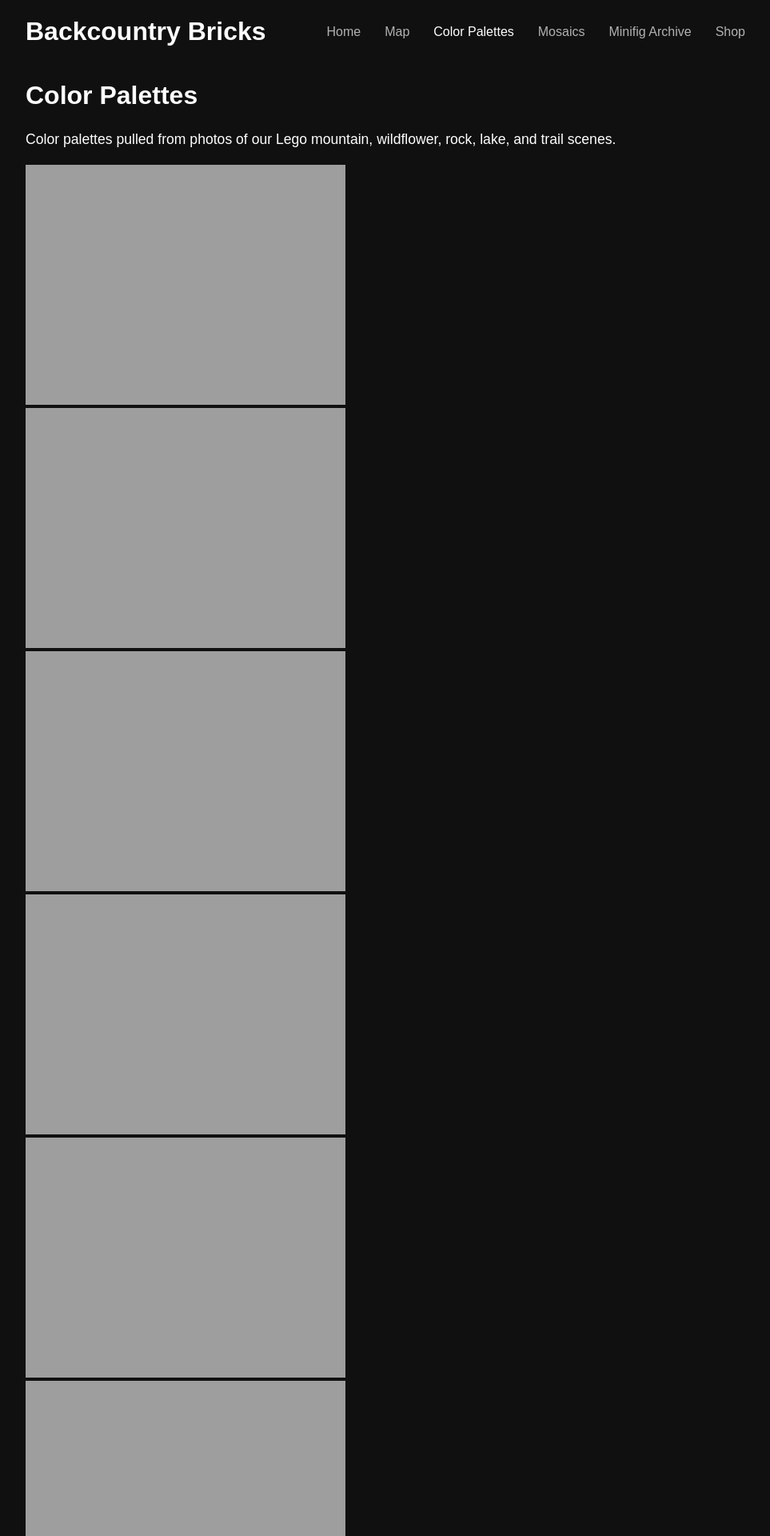
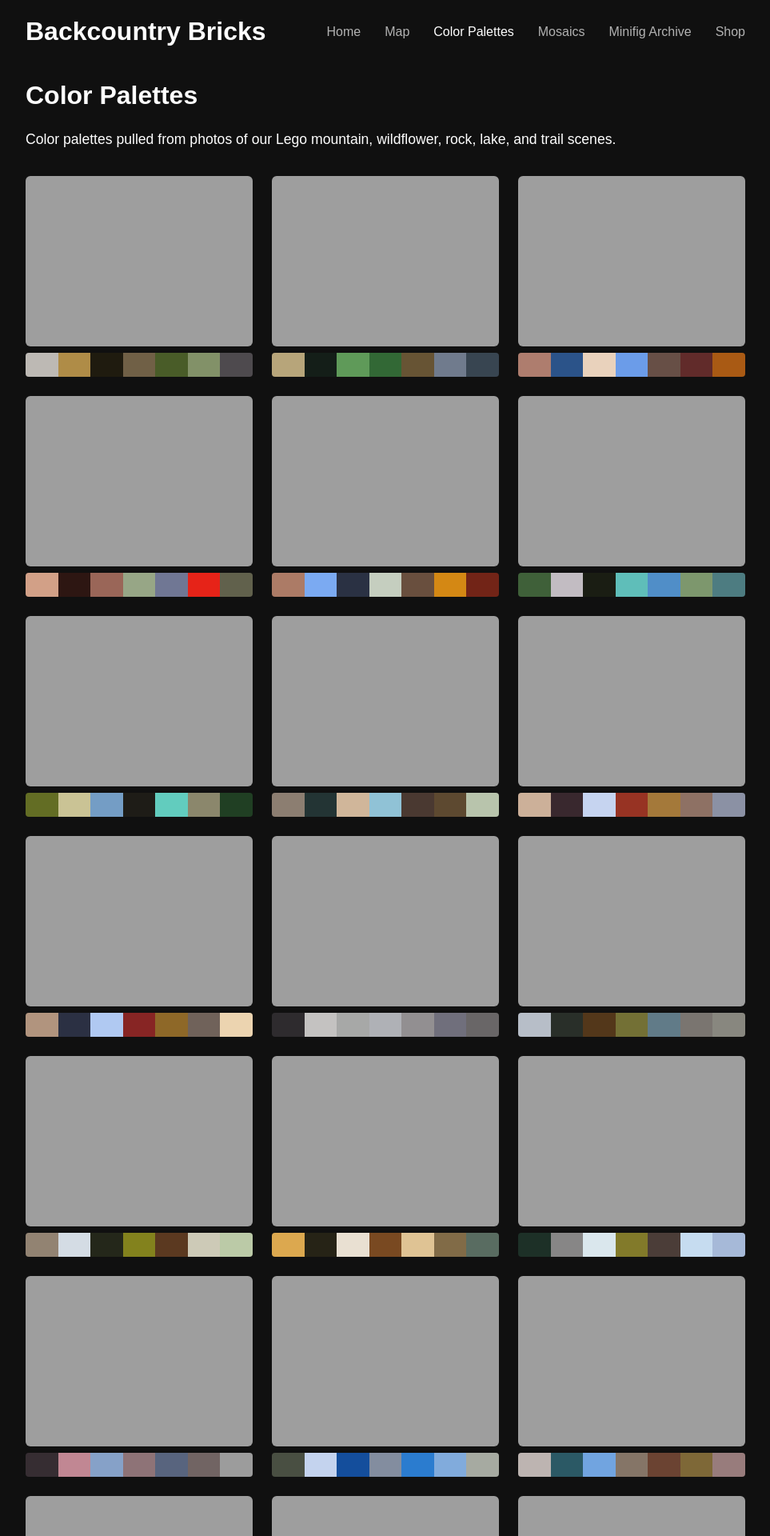
Before and after one commit to brirowe/Lego-Photography-Interactive-Portfolio, a Jekyll site: the page built from palettes.md, in a window 1280 px wide. Shown: the top 1920 px of the page at 80% size, without its empty margins (158-1121 px from the left). Built offline with Jekyll 4.4.1, drawn with Linux system fonts in a browser that asks for light colours; some web fonts are replaced.

Commit message:
Update screen.scss

```diff
--- a/css/screen.scss
+++ b/css/screen.scss
@@ -8,3 +8,4 @@
 @import "forms";
 @import "cloudcannon";
 @import "map";
+@import "palettes";
```
